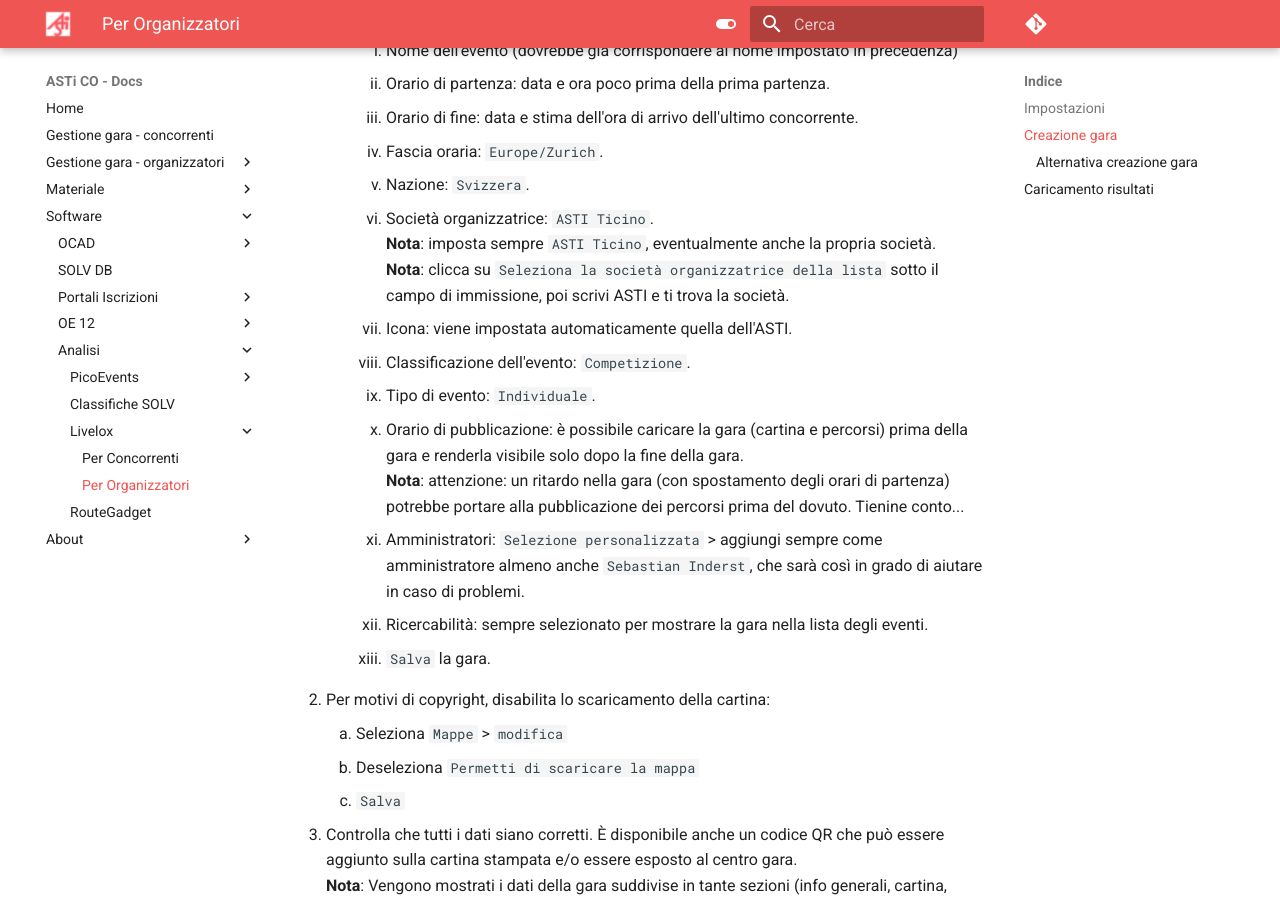
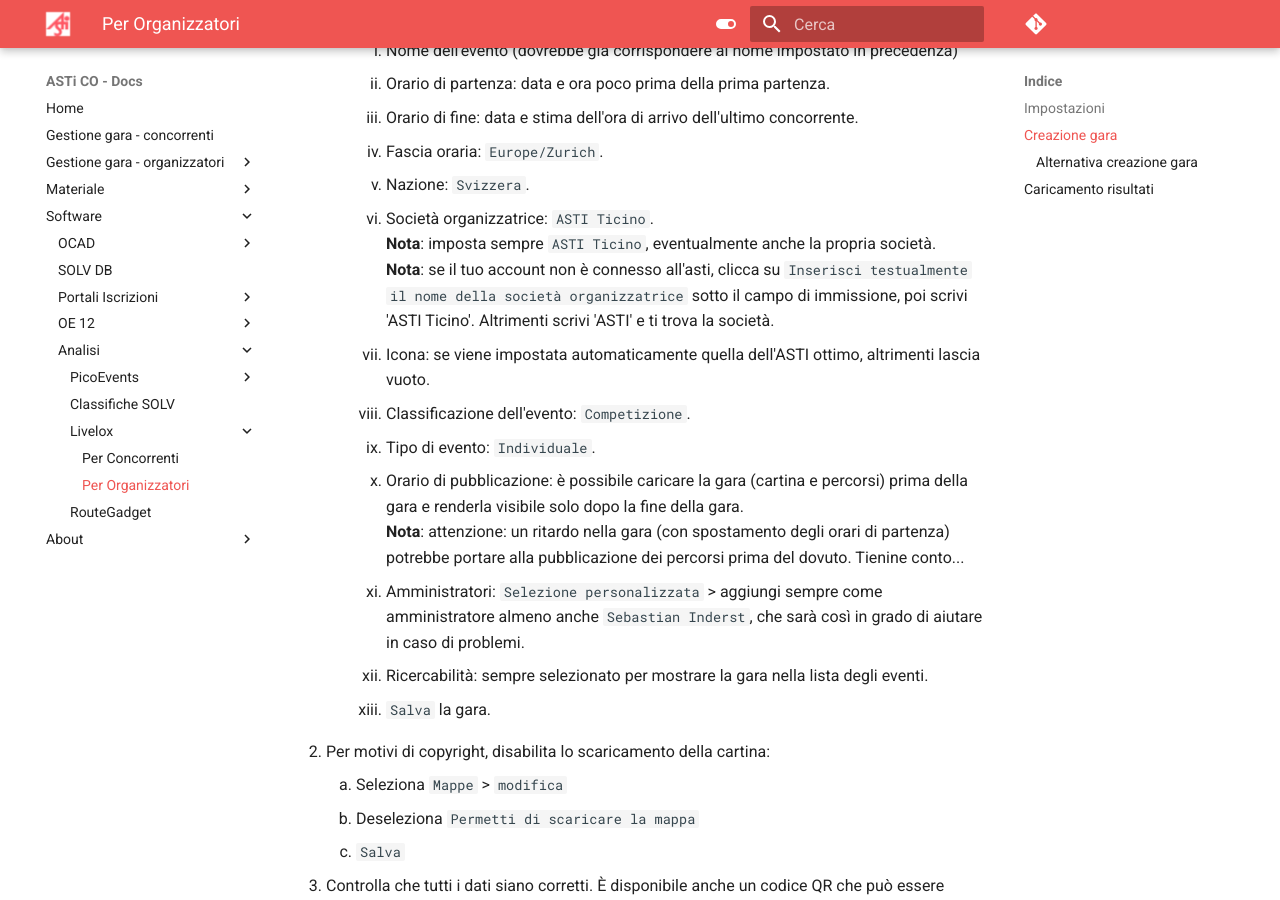
Before and after one commit to asti-co/doc, an MkDocs documentation site: the page built from docs/software/analisi/livelox/organizzatori.md, in a window 1280 px wide and 900 px high, scrolled down 1099 px. Built offline with MkDocs 1.6.1 and Material for MkDocs 9.7.7, drawn with Linux system fonts in a browser that asks for light colours; comment, search, counter and statistics services are not loaded.

Commit message:
Corretto istruzione società nel caricamento gare Livelox

```diff
--- a/docs/software/analisi/livelox/organizzatori.md
+++ b/docs/software/analisi/livelox/organizzatori.md
@@ -29,8 +29,8 @@ Se non hai un account, ne puoi creare uno gratuitamente:
         1. Nazione: `Svizzera`.
         1. Società organizzatrice: `ASTI Ticino`.
         **Nota**: imposta sempre `ASTI Ticino`, eventualmente anche la propria società.
-        **Nota**: clicca su `Seleziona la società organizzatrice della lista` sotto il campo di immissione, poi scrivi ASTI e ti trova la società.
-        1. Icona: viene impostata automaticamente quella dell'ASTI.
+        **Nota**: se il tuo account non è connesso all'asti, clicca su `Inserisci testualmente il nome della società organizzatrice` sotto il campo di immissione, poi scrivi 'ASTI Ticino'. Altrimenti scrivi 'ASTI' e ti trova la società.
+        1. Icona: se viene impostata automaticamente quella dell'ASTI ottimo, altrimenti lascia vuoto.
         1. Classificazione dell'evento: `Competizione`.
         1. Tipo di evento: `Individuale`.
         1. Orario di pubblicazione: è possibile caricare la gara (cartina e percorsi) prima della gara e renderla visibile solo dopo la fine della gara.
```
